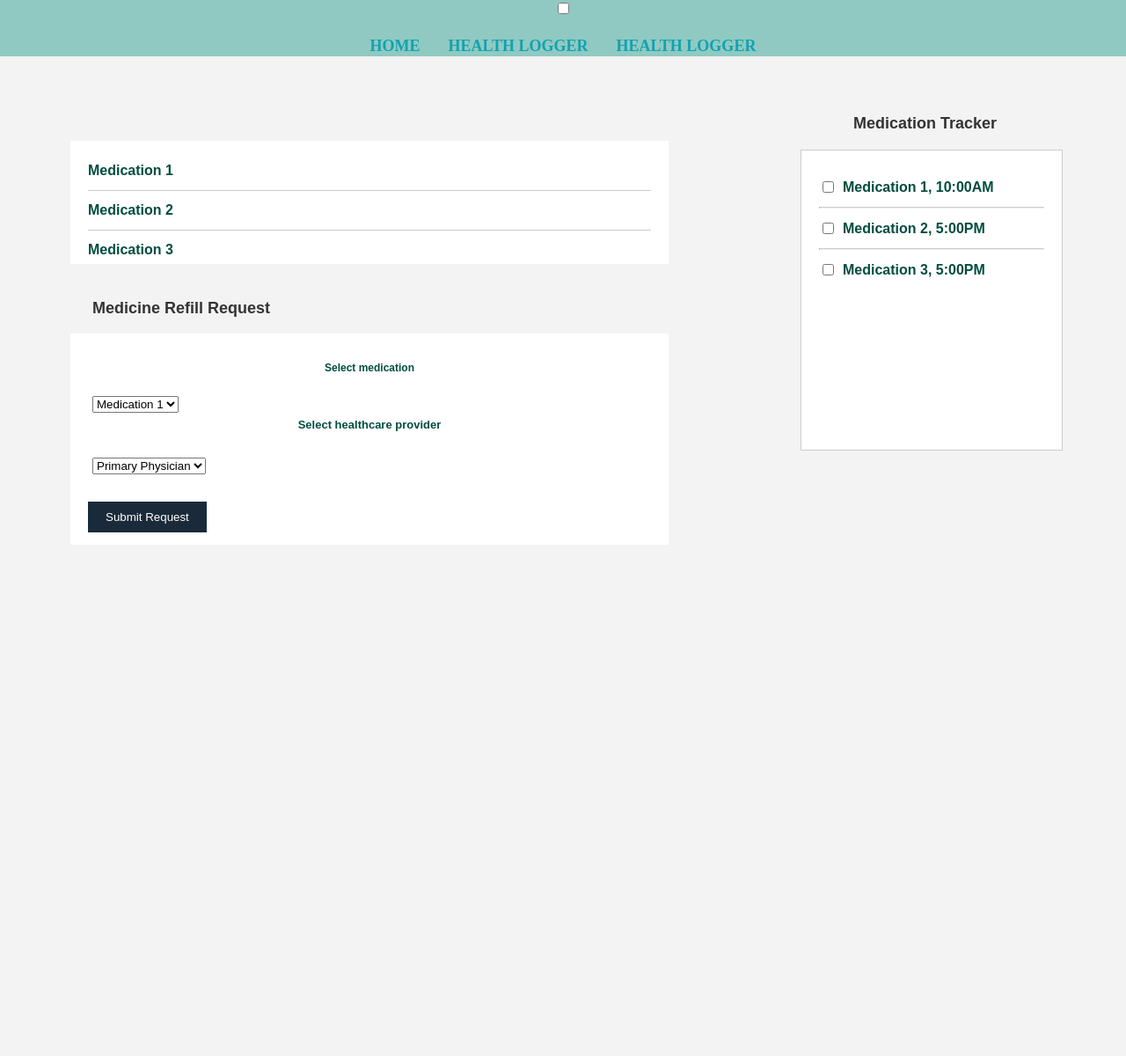
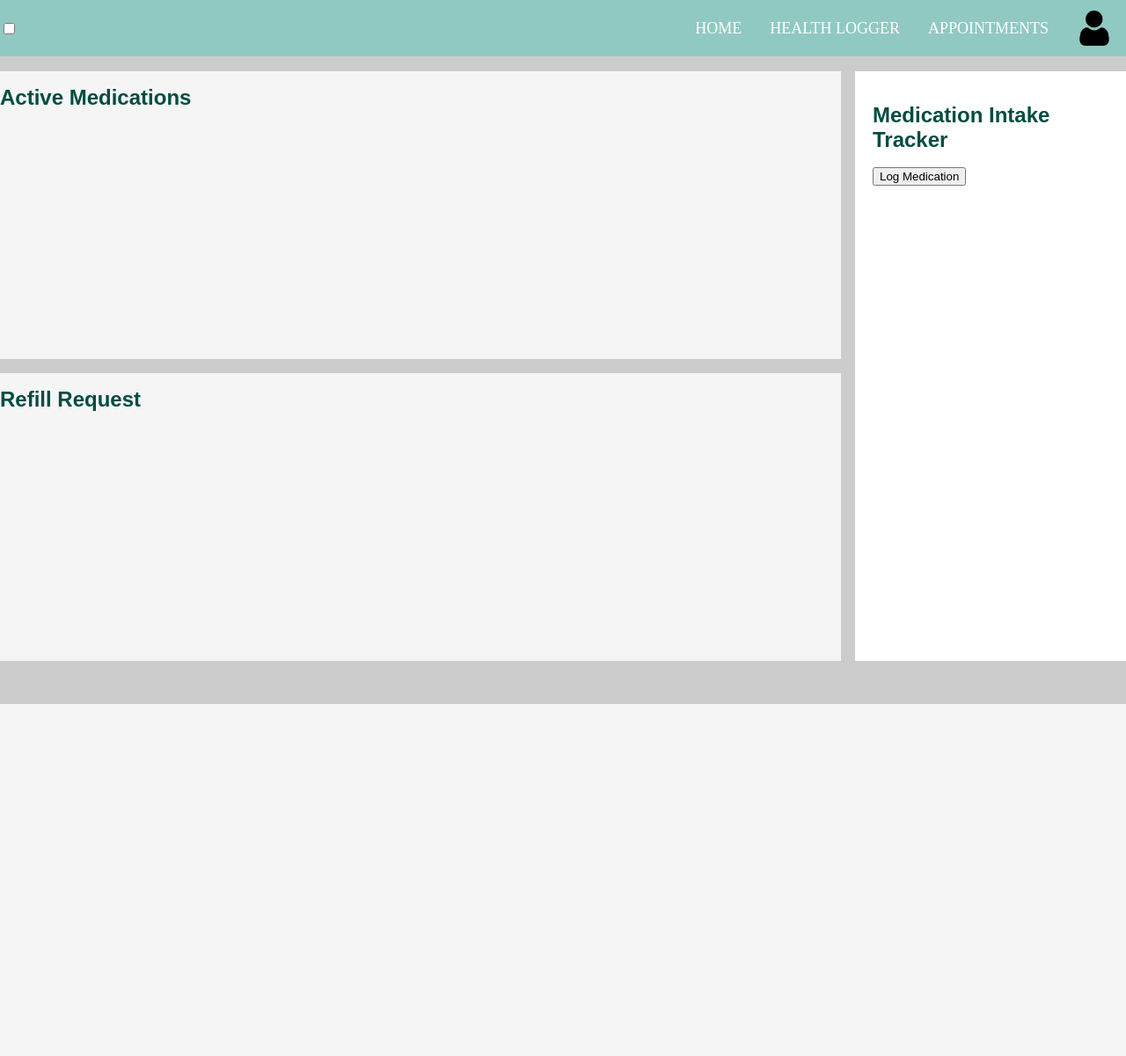
Before and after one commit to SWEN261-Group4/HealthCare, a Flask app: page /medications in a window 1280 px wide. Shown: the whole page at 88% size. After the commit the page ends 800 px from the top, so only its background shows below. Run offline with Flask 3, Linux system fonts and the light colour scheme; the visitor is signed in with stand-in values (Sample User, id 1).

Commit message:
completed medication intake tracker feature, reprogrammed medications page

```diff
--- a/static/css/medications.css
+++ b/static/css/medications.css
@@ -1,37 +1,40 @@
 .container {
   display: grid;
-    height: 150vh;
+  height: 100vh;
   grid-template-columns: 1fr 1fr 1fr 1fr;
-    grid-template-rows: 0.5fr 2fr 1fr 2fr 2fr 4fr 1fr;
+  grid-template-rows: 1fr 5fr 5fr 0.5fr;
   grid-template-areas:
     "nav nav nav nav"
     "content1 content1 content1 content3"
     "content2 content2 content2 content3"
     "footer footer footer footer";
-    grid-gap: 2rem;
-    font-weight: 800;
+  grid-gap: 1rem;
+  font-weight: 500;
   text-transform: none;
   font-size: 12px;
   color: #004d40;
-    text-align: center;
 }
 
 body {
     font-family: Arial, sans-serif;
     margin: 0;
-    background-color: #F3F3F3;
+    background-color: #ccc;
 }
 
-/* Nav bar Section */
+/* Top Bar Section */
 nav {
   background-color: #90c9c2;
   font-family: "Young Serif";
   height: 4rem;
+  z-index: 2;
   margin: 0;
   text-decoration: none;
   position: fixed;
   width: 100%;
   z-index: 1;
+  display: flex;
+  justify-content: space-between; /* Align items to the far right */
+  align-items: center;
 }
 
 nav ul {
@@ -39,7 +42,6 @@ nav {
   padding: 0;
   margin: 0;
   display: flex;
-    justify-content: center;
   align-items: center;
   height: 100%;
 }
@@ -48,9 +50,13 @@ nav {
   margin: 0 1rem;
 }
 
+nav ul li:not(.dropdown) {
+  text-align: center; /* Center non-dropdown items */
+}
+
 nav ul li a {
   position: relative;
-    color: #0fa3b1;
+  color: #ffff;
   font-size: 1.125rem;
   text-transform: uppercase;
   text-decoration: none;
@@ -83,172 +89,94 @@ nav {
   transform-origin: left;
 }
 
-.logo img {
-    width: 160px;
-    height: auto; /* Maintain aspect ratio */
-}
-
-.button {
-    background-color: #1a2a3a;
-    padding: 10px 20px;
-    border: none;
-    color: #fff;
-    text-decoration: none;
-    margin-right: 10px;
-}
-
-.icon-container {
-    display: flex;
-    align-items: center;
+#check {
+  display: none;
+  background-color: #020202;
 }
 
 .icon {
-    width: 80px;
-    height: auto; /* Maintain aspect ratio */
-    position: relative;
-    margin-right: 10px; /* Add 10px buffer space */
+  display: flex;
+  align-items: center;
+  cursor: pointer;
 }
 
 .dropdown-menu {
   display: none;
   position: absolute;
   top: 100%;
-    background-color: #29405c;
+  right: 0; /* Align the dropdown menu to the right */
+  background-color: #333; /* Adjust background color as needed */
   list-style: none;
   padding: 0;
-    width: 150px;
+  width: 120px; /* Adjust width as needed */
   margin: 0;
-    border: 1px solid #fff;
   text-align: center;
-    right: 10px; /* 10px buffer from the right edge */
 }
 
-.icon.clicked .dropdown-menu {
+/* Display the dropdown when the checkbox is checked */
+#toggleDropdown:checked + ul .dropdown-menu {
   display: block;
 }
 
-/* Active Medications text */
-.active-medications {
-    position: absolute;
-    top: 120px;
-    left: 110px;
-    font-size: 18px;
-    color: #333;
+/* Style the dropdown items */
+.dropdown-menu li {
+  display: block;
 }
 
-/* White Box for Medications */
-.white-box {
-    position: absolute;
-    top: 160px;
-    left: 80px;
-    width: 50%;
-    height: 100px;
-    background-color: #fff;
-   /* border: 1px solid #ccc; */
+/* CONTENT1 */
+#content1 {
+  grid-area: content1;
+  background-color: whitesmoke;
+}
+
+/* CONTENT2 */
+#content2 {
+  grid-area: content2;
+  background-color: whitesmoke;
+}
+
+/* CONTENT3 */
+/* Add this to your existing CSS or create a new CSS file and link it in your HTML */
+
+#content3 {
+  grid-area: content3;
+  background-color: white;
   padding: 20px;
 }
 
-.medication-list {
-list-style: none;
-padding: 0;
+#medicationDropdown {
+  display: none;
+  margin-top: 10px;
 }
 
-    /* Medication List Styles */
-.medication-item {
-    font-size: 16px;
-    margin: 5px 0;
-    display: flex;
-align-items: center;
-}
-
-/* Style the checkboxes and labels */
-.medication-item input[type="checkbox"] {
+#medicationInput,
+#timeDropdown {
   margin-right: 10px;
 }
 
- .medication-divider {
-    border-top: 1px solid #ccc;
-    flex-grow: 1;
-    margin: 13px 0;
-    padding: 0;
+#okBtn,
+#cancelBtn {
+  margin-top: 10px;
 }
 
-/* Medicine Refill Request text */
-.refill-request {
-    position: absolute;
-    top: 340px;
-    left: 105px;
-    font-size: 18px;
-    color: #333;
+#medicationList {
+  margin-top: 20px;
 }
 
-
-/* White Box for Medicine Refill Request */
-.refill-request-box {
-    position: absolute;
-    top: 360px;
-    left: 80px;
-    width: 50%;
-    height: 200px;
-    background-color: #fff;
-   /* border: 1px solid #ccc; */
-    padding: 20px;
-    margin: 19px 0;
+.medication-entry {
+  border-bottom: 1px solid #ccc; /* Add a line between each element */
+  padding-bottom: 10px;
+  margin-bottom: 10px;
+  font-size: 16px; /* Adjust font size as needed */
+  font-weight: bold; /* Make the font thicker */
 }
 
-.refill-request-box p + p{
-   font-size: 13px;
-  margin-top: 50px;
-
-}
+/* Add more styling as needed */
 
 
-
-   /* Dropdown menu for medication selection */
-.medication-dropdown {
-    position: absolute;
-    top: 450px;
-    left: 105px;
-    z-index:10;  /*bring to font*/
+/* FOOTER */
+#footer {
+  grid-area: footer;
+  background-color: burlywood;
+  z-index: 1;
 }
-
-/* Dropdown menu for healthcare provider selection */
-.healthcare-provider-dropdown {
-   position: absolute;
-    top: 520px;
-    left: 105px;
-    z-index: 10;
-}
-
-/* Medication Tracker text */
-.medication-tracker {
-    position: absolute;
-    top: 130px;
-    left: 970px;
-    font-size: 18px;
-    color: #333;
-}
-
-/* White Box for Medication Tracker */
-.medication-tracker-box {
-    position: absolute;
-    top: 170px;
-    left: 910px;
-    width: 20%;
-    height: 300px;
-    background-color: #fff;
-    border: 1px solid #ccc;
-    padding: 20px;
-}
-
-/* Submit button for healthcare provider selection */
-.submit-button {
- position: absolute;
-top: 570px;
- left: 100px;
-background-color: #1a2a3a;
-color: #fff;
-border: none;
-padding: 10px 20px;
-cursor: pointer;
-}
--- a/templates/appointments.html
+++ b/templates/appointments.html
@@ -15,7 +15,7 @@
             <img src="assets/logo2bg.png" alt="Logo">
         </div>
         <a class="button" href="health-logger.html">Health Logger</a>
-        <a class="button" href="medication.html">Medication</a>
+        <a class="button" href="medications.html">Medication</a>
         <a class="button" href="appointments.html">Appointments</a>
         <div class="icon-container">
             <div class="icon" onclick="toggleDropdown(this)">
--- a/templates/medications.html
+++ b/templates/medications.html
@@ -7,112 +7,107 @@
     <link rel="icon" type="image/x-icon" href="{{ url_for('static', filename='logo_icon.ico') }}">
     <link rel="stylesheet"  href="{{ url_for('static', filename='css/medications.css') }}">
 </head>
+
+<!-- Add the following script tag in the head or before the closing body tag -->
+
+<!-- Add this to your existing HTML, preferably at the end, just before the closing </body> tag -->
+
+
 <body>
-
 <div class="container">
 
     <nav>
-        <input type="checkbox" id="check">
-        <label for="check">
-          <i class="fas fa-bars" id="btn"></i>
-          <i class="fas fa-times" id="cancel"></i>
-        </label>
-
+        <input type="checkbox" id="toggleDropdown">
         <ul>
-          <li><a href="{{ url_for('user_profile') }}" rel = "final">Home</a></li>
-          <li><a href="{{ url_for('health_logger') }}">Health logger</a></li>
-          <li><a href="{{ url_for('appointments') }}">Health logger</a></li>
+            <li><a href="{{ url_for('user_profile') }}" rel="final">Home</a></li>
+            <li><a href="{{ url_for('health_logger') }}">Health logger</a></li>
+            <li><a href="{{ url_for('appointments') }}">Appointments</a></li>
+            <li class="dropdown">
+                <label for="toggleDropdown" class="icon" rel="final">
+                    <img src="{{ url_for('static', filename='dropdown.png') }}" alt="drop down" style="width: 40px; height: auto; ">
+                </label>
+                <ul class="dropdown-menu">
+                    <li><a href="{{ url_for('about_me') }}">About Me</a></li>
+                    <li><a href="{{ url_for('logout') }}">Log out</a></li>
+                </ul>
+            </li>
         </ul>
     </nav>
 
-<!-- Active Medications text -->
-<div id="content1">
-    <h2>Active Medications</h2>
+    <div id="content1">
+        <h1>Active Medications</h1>
+    </div>
+
+    <div id="content2">
+        <h1>Refill Request</h1>
+    </div>
+
+<!-- Add the following to the content3 section -->
+
+<div id="content3">
+    <h1>Medication Intake Tracker</h1>
+    <button id="logMedicationBtn">Log Medication</button>
+    <div id="medicationDropdown">
+        <select id="medicationInput">
+            <option value="ibuprofen">Ibuprofen</option>
+            <option value="multivitamin">Multivitamin</option>
+            <option value="loratadine">Loratadine</option>
+            <option value="tramadol">Tramadol</option>
+        </select>
+        <select id="timeDropdown">
+            <!-- Add your time options here -->
+        </select>
+        <button id="logTimeBtn">Log Time</button>
+        <button id="okBtn">OK</button>
+        <button id="cancelBtn">Cancel</button>
+    </div>
+    <div id="medicationList"></div>
 </div>
 
+<script>
+    document.addEventListener('DOMContentLoaded', function () {
+        const logMedicationBtn = document.getElementById('logMedicationBtn');
+        const medicationDropdown = document.getElementById('medicationDropdown');
+        const medicationInput = document.getElementById('medicationInput');
+        const timeDropdown = document.getElementById('timeDropdown');
+        const logTimeBtn = document.getElementById('logTimeBtn');
+        const okBtn = document.getElementById('okBtn');
+        const cancelBtn = document.getElementById('cancelBtn');
+        const medicationList = document.getElementById('medicationList');
 
-<!-- White Box for Medications -->
-<div class="white-box">
-</div>
+        logMedicationBtn.addEventListener('click', function () {
+            medicationDropdown.style.display = 'block';
+        });
 
-<!-- Medication Refill Request text -->
-<div class="refill-request">
-    Medicine Refill Request
-</div>
+        logTimeBtn.addEventListener('click', function () {
+            const selectedMedication = medicationInput.value;
+            const selectedTime = timeDropdown.value;
+            const currentTime = new Date().toLocaleTimeString();
 
+            const medicationEntry = document.createElement('div');
+            medicationEntry.classList.add('medication-entry');
+            medicationEntry.textContent = `Medication: ${selectedMedication}, Time: ${selectedTime || currentTime}`;
+            medicationList.appendChild(medicationEntry);
 
- <!-- Dropdown menu for medication selection -->
-<div class="medication-dropdown">
-    <select>
-        <option value="Medication 1">Medication 1</option>
-        <option value="Medication 2">Medication 2</option>
-        <option value="Medication 3">Medication 3</option>
-        <!-- Add more options as needed -->
-    </select>
-</div>
+            // Clear inputs
+            medicationInput.value = '';
+            timeDropdown.value = '';
 
+            // Hide the dropdown
+            medicationDropdown.style.display = 'none';
+        });
 
+        okBtn.addEventListener('click', function () {
+            // Additional logic for OK button
+        });
 
-<!-- White Box for Medicine Refill Request -->
-<div class="refill-request-box">
-<p>Select medication</p>
-<p>Select healthcare provider</p>
-</div>
-
-
-<!-- Medication Tracker text -->
-<div class="medication-tracker">
-    Medication Tracker
-</div>
-
-
-<!-- White Box for Medication Tracker -->
-<div class="medication-tracker-box">
-<ul class="medication-list">
-    <li class="medication-item">
-        <input type="checkbox" id="medication1" name="medication1">
-        <label for="medication1">Medication 1, 10:00AM</label>
-    </li>
-    <hr class="medication-divider">
-    <li class="medication-item">
-        <input type="checkbox" id="medication2" name="medication2">
-        <label for="medication2">Medication 2, 5:00PM</label>
-    </li>
-    <hr class="medication-divider">
-    <li class="medication-item">
-        <input type="checkbox" id="medication3" name="medication3">
-        <label for="medication3">Medication 3, 5:00PM</label>
-    </li>
-    <!-- Add more medications as needed -->
-</ul>
-</div>
-
-
-
-<!-- White Box for Medications -->
-<div class="white-box">
-    <div class="medication-item">Medication 1</div>
-    <div class="medication-divider"></div>
-    <div class="medication-item">Medication 2</div>
-    <div class="medication-divider"></div>
-    <div class="medication-item">Medication 3</div>
-    <!-- Add more medications needed -->
-</div>
-
-<!-- Dropdown menu for healthcare provider selection-->
-<div class="healthcare-provider-dropdown">
-<select>
-    <option value="Primary Physician">Primary Physician</option>
-    <option value="Pharmacist">Pharmacist</option>
-    <!-- Add more options as needed -->
-</select>
-</div>
-
-<!-- Submit button for healthcare provider selection -->
-<button class="submit-button" type="submit">Submit Request</button>
+        cancelBtn.addEventListener('click', function () {
+            // Additional logic for CANCEL button
+        });
+    });
+</script>
 
 </div>
 </body>
 
-
 </html>
--- a/templates/user_sapphire.html
+++ b/templates/user_sapphire.html
@@ -18,7 +18,7 @@
 
         <div class="icon-container">
             <div class="icon" onclick="toggleDropdown(this)">
-                <img src="{{ url_for('static', filename='logoBG.png') }}" alt="Logo" style="width: 80px; height: auto;">
+                <img src="{{ url_for('static', filename='dropdown.png') }}" alt="drop down" style="width: 80px; height: auto;">
                 <ul class="dropdown-menu">
                     <li>
                         <a class="button" href="{{ url_for('about_me') }}">About Me</a>
```
Also changed, not shown: static/dropdown.png (added). Lines whose indentation alone changed are shown as unchanged.
